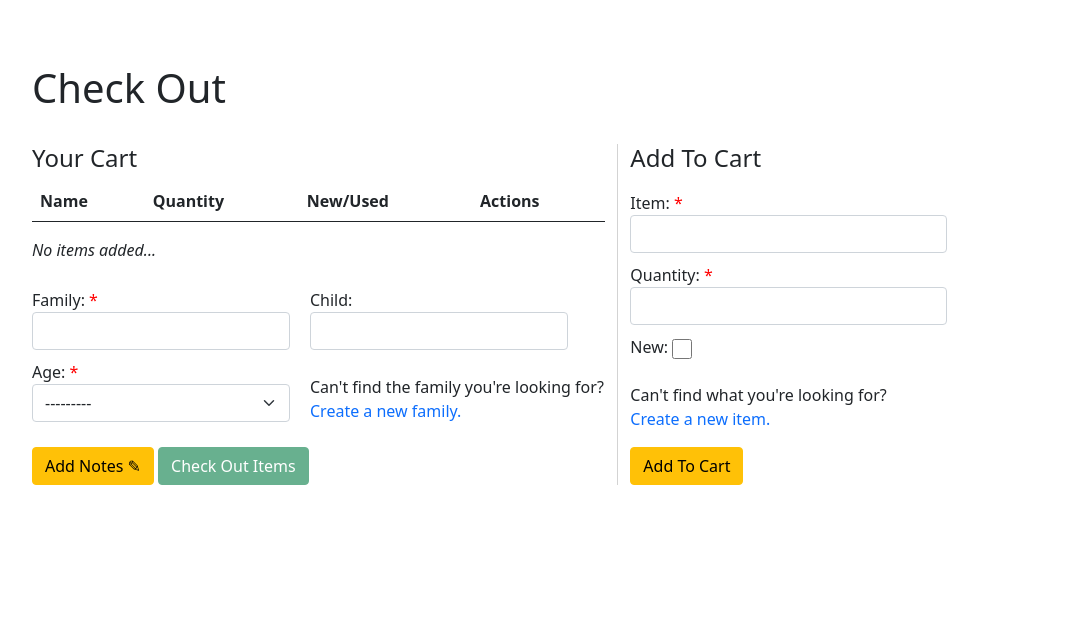
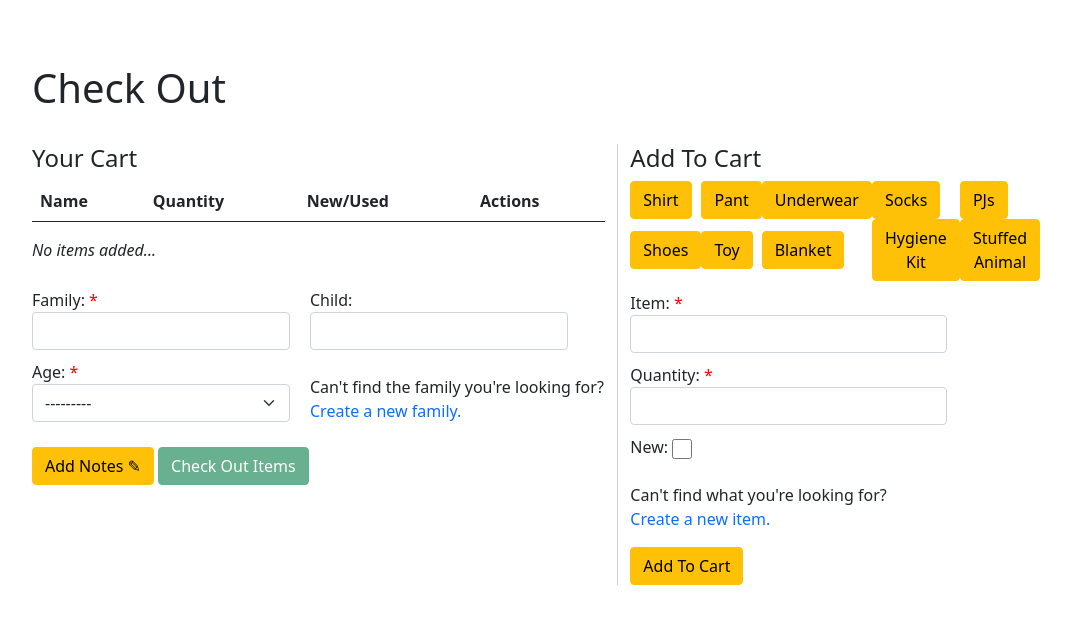
Before and after one commit to mkornyev/FLP-Inventory, a Django app: page /checkout/ in a window 1280 px wide. Shown: the part 59-683 px from the top of the page, without its empty margins (108-1179 px from the left). Run offline with Django 3.2, Linux system fonts and the light colour scheme; the visitor is signed in with stand-in values (Sample User, id 1); data that the repository does not hold is empty; some libraries are stand-ins or nearby versions.

Commit message:
created basic buttons that fill out the form field

```diff
--- a/inventory/templates/inventory/checkout.html
+++ b/inventory/templates/inventory/checkout.html
@@ -79,6 +79,12 @@
       } else {
         updateBtn.href = (updateBtn.href).replace('10', '1')
       }
+    }
+
+    function autoFill(catName) {
+      var s = document.getElementById('id_item');
+      s.value = catName;
+      console.log(document.getElementById('id_item').value)
     }
 
   </script>
@@ -192,6 +198,22 @@
     <div class="col-md-4" id="additemform">
       <h4>Add To Cart</h4>
       <form method="POST" action="{% url 'Checkout' %}">
+        <table>
+          <tr>
+            <td><a class="btn btn-warning" href="#" onClick="autoFill('girls shirt 0-6 mo'); return false;" role="button">Shirt</a></td>
+            <td><a class="btn btn-warning" href="#" onClick="autoFill('boys shirt 0-6 mo'); return false;" role="button">Pant</a></td>
+            <td><a class="btn btn-warning" href="#" onClick="autoFill('girls shirt 6-12 mo'); return false;" role="button">Underwear</a></td>
+            <td><a class="btn btn-warning" href="#" onClick="autoFill('boys shirt 6-12 mo'); return false;" role="button">Socks</a></td>
+            <td><a class="btn btn-warning" href="#" onClick="autoFill('girls shirt 12-18 mo'); return false;" role="button">PJs</a></td>
+          </tr>
+          <tr>
+            <td><a class="btn btn-warning" href="#" onClick="autoFill('boys shirt 12-18 mo'); return false;" role="button">Shoes</a></td>
+            <td><a class="btn btn-warning" href="#" onClick="autoFill('girls shirt 18-24 mo'); return false;" role="button">Toy</a></td>
+            <td><a class="btn btn-warning" href="#" onClick="autoFill('boys  shirt 18-24 mo'); return false;" role="button">Blanket</a></td>
+            <td><a class="btn btn-warning" href="#" onClick="autoFill('girls shirt 2T-3T'); return false;" role="button">Hygiene Kit</a></td>
+            <td><a class="btn btn-warning" href="#" onClick="autoFill('girls shirt 4T-5T'); return false;" role="button">Stuffed Animal</a></td>
+          </tr>
+         </table>
           {% for field in formadditem %}
           <div class="fieldWrapper form-group" aria-required={% if field.field.required %}"true"{% else %}"false"{% endif %}>
               {{ field.label_tag }}
@@ -213,6 +235,7 @@
           <button id="addToCart-btn" name="additem" class="btn btn-warning" type="submit">Add To Cart</button>
       </form>
     </div>
+
   </div>
 
   {% if createdFamily %}
```
Also changed, not shown: 1 other file.
